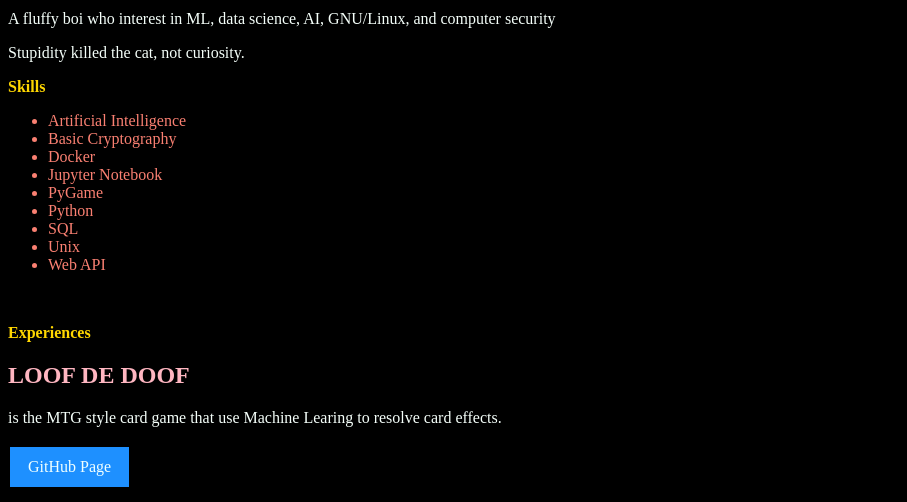
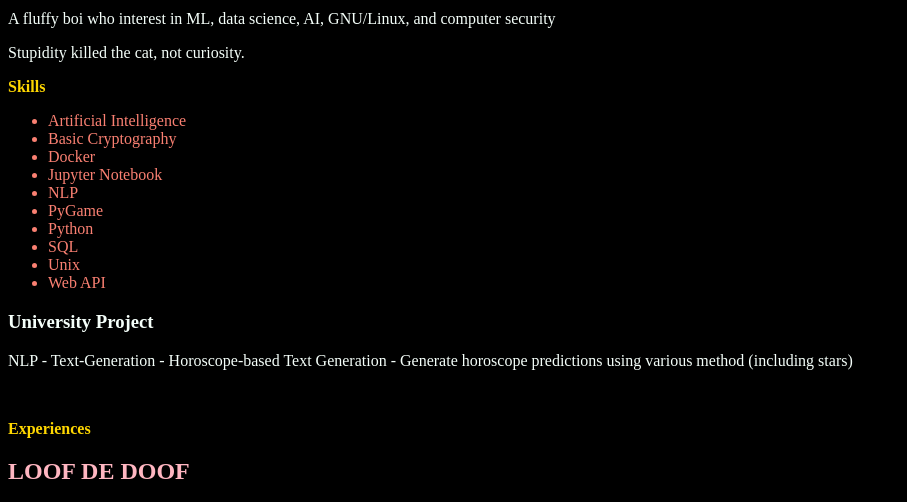
Before and after one commit to nuttanon211211/nuttanon211211.github.io, a plain HTML site: page index.html in a window 1280 px wide. Shown: the part 252-754 px from the top of the page, without its empty margins (0-907 px from the left). Drawn offline with Linux system fonts and the light colour scheme.

Commit message:
Update index.html

```diff
--- a/index.html
+++ b/index.html
@@ -85,6 +85,7 @@ https://sparkinuttanon.wordpress.com/
 <li>Basic Cryptography</li>
 <li>Docker</li>
 <li>Jupyter Notebook</li>
+<li>NLP</li>
 <li>PyGame</li>
 <li>Python</li>
 <li>SQL</li>
@@ -96,6 +97,12 @@ https://sparkinuttanon.wordpress.com/
 </ul>
 </div>
 </div>
+
+<h3>University Project
+</h3>
+<p>NLP - Text-Generation - Horoscope-based Text Generation - Generate horoscope predictions using various method (including stars)
+</p>
+
 
 <br>
 
```
